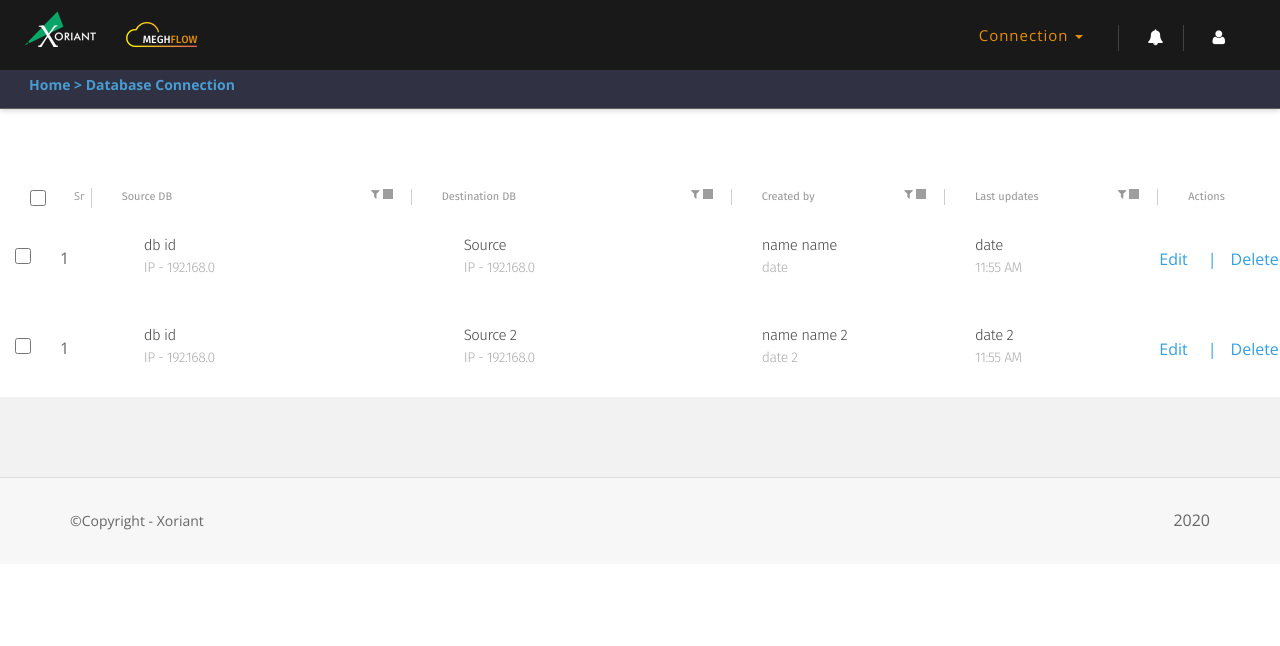
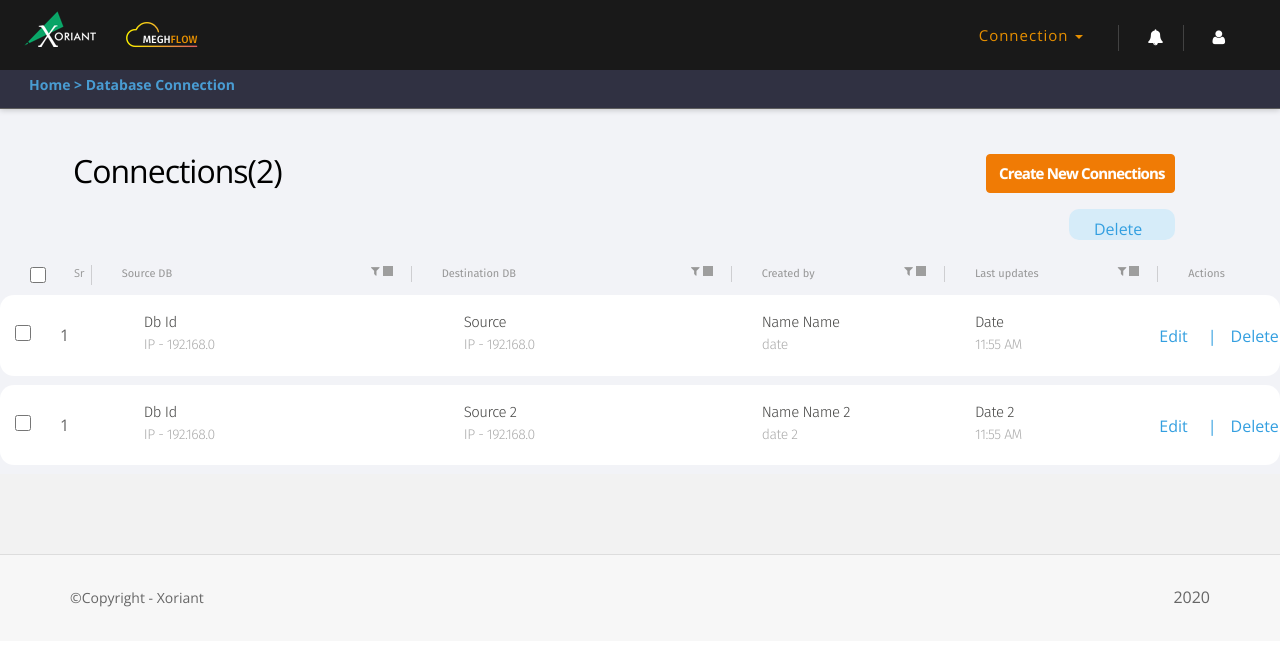
Before and after one commit to crazyobject/aws, a React (Create React App) app: page /List in a window 1280 px wide. Shown: the top 646 px of the page. Built offline with nearby package versions, Linux system fonts and the light colour scheme; sample sign-in values are in the browser's storage; grey boxes are pictures that could not be loaded.

Commit message:
listing page design changes

```diff
--- a/src/components/list.jsx
+++ b/src/components/list.jsx
@@ -49,11 +49,29 @@ class List extends Component {
             return <div>Loading ...</div>
         }else{
             return(
+
+
+
 			<div>
       <section id="intro" class="intro">
+
 		<div class="intro-content create-intro-content">
 		</div>
-    </section>
+
+		<div class="container-list">
+			<div class="row">
+				<div class="col-12">
+					<div class="list-header-text">Connections(2)</div>
+					<button type="button" class="btn  create-connection-btn">
+						<span class="btn-text">Create New Connections</span>
+					</button>
+					<div class="delete ">
+						<span class="delete-text">Delete</span>
+					</div>
+				</div>
+			</div>
+		</div>
+
 <div class="container-fluid">
         <div class="row no-margin ">
           <div class="col-sm-1">
@@ -140,9 +158,9 @@ class List extends Component {
 		  </div>
 
 		   ))}
+		   </div>
 
-
-    </div>
+    </section>
 
        </div>
             );
--- a/src/css/list.css
+++ b/src/css/list.css
@@ -1,4 +1,4 @@
-body#page-top {
+section.intro, div.container-fluid {
     background: #F2F3F7;
 }
 .list-header-text{
@@ -65,6 +65,7 @@ body#page-top {
     font-size: 15px;
     letter-spacing: -0.47px;
     line-height: 18px;
+	text-transform:capitalize;
 }
 .row-spacing{
     background: #fff;
--- a/src/css/style.css
+++ b/src/css/style.css
@@ -28,6 +28,7 @@ textarea {
   font-family: 'Open Sans';
   font-size: inherit;
   line-height: inherit;
+  text-transform:none !important;
 }
 
 /* ===========
```
Lines whose indentation alone changed are shown as unchanged.
